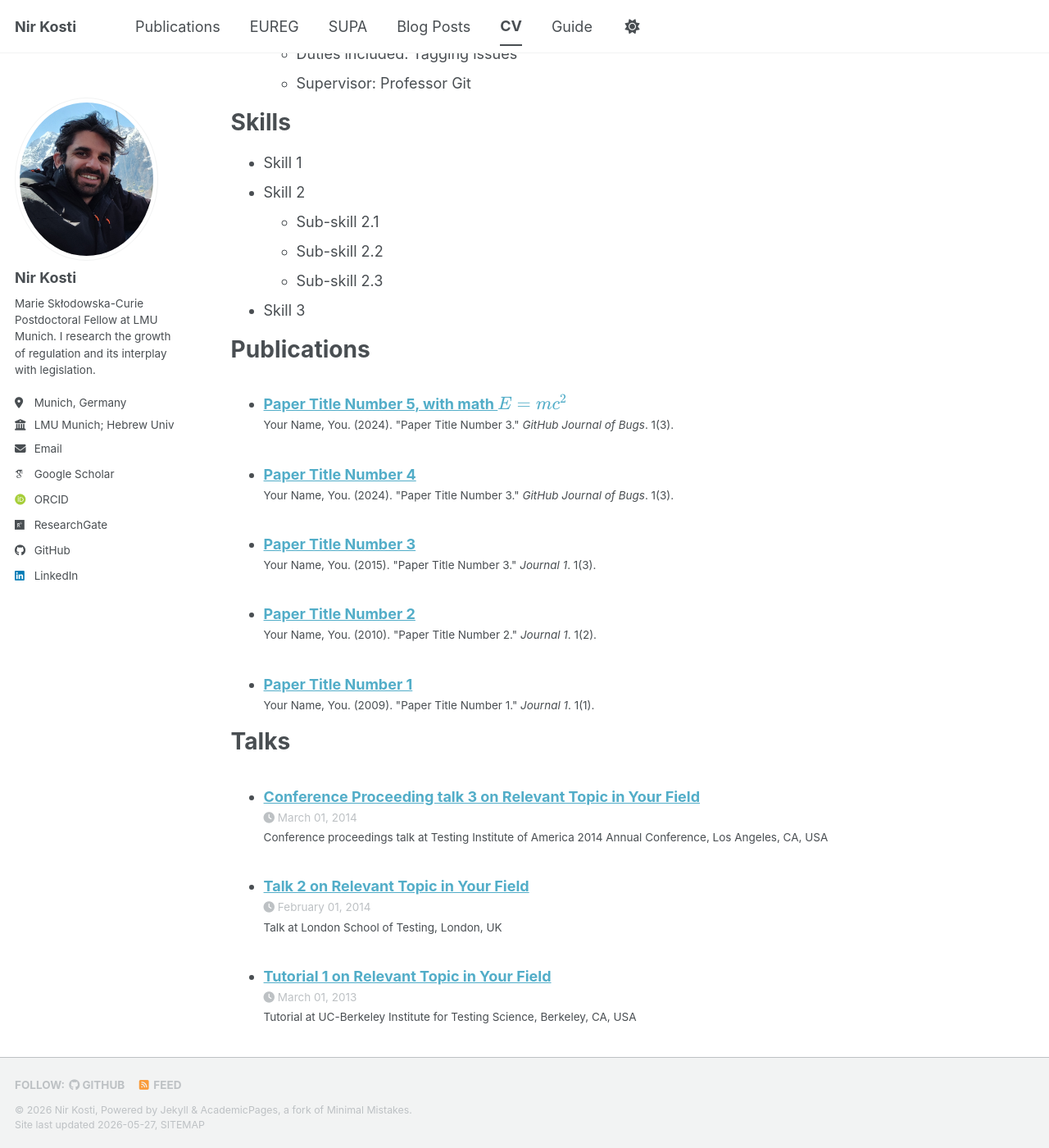
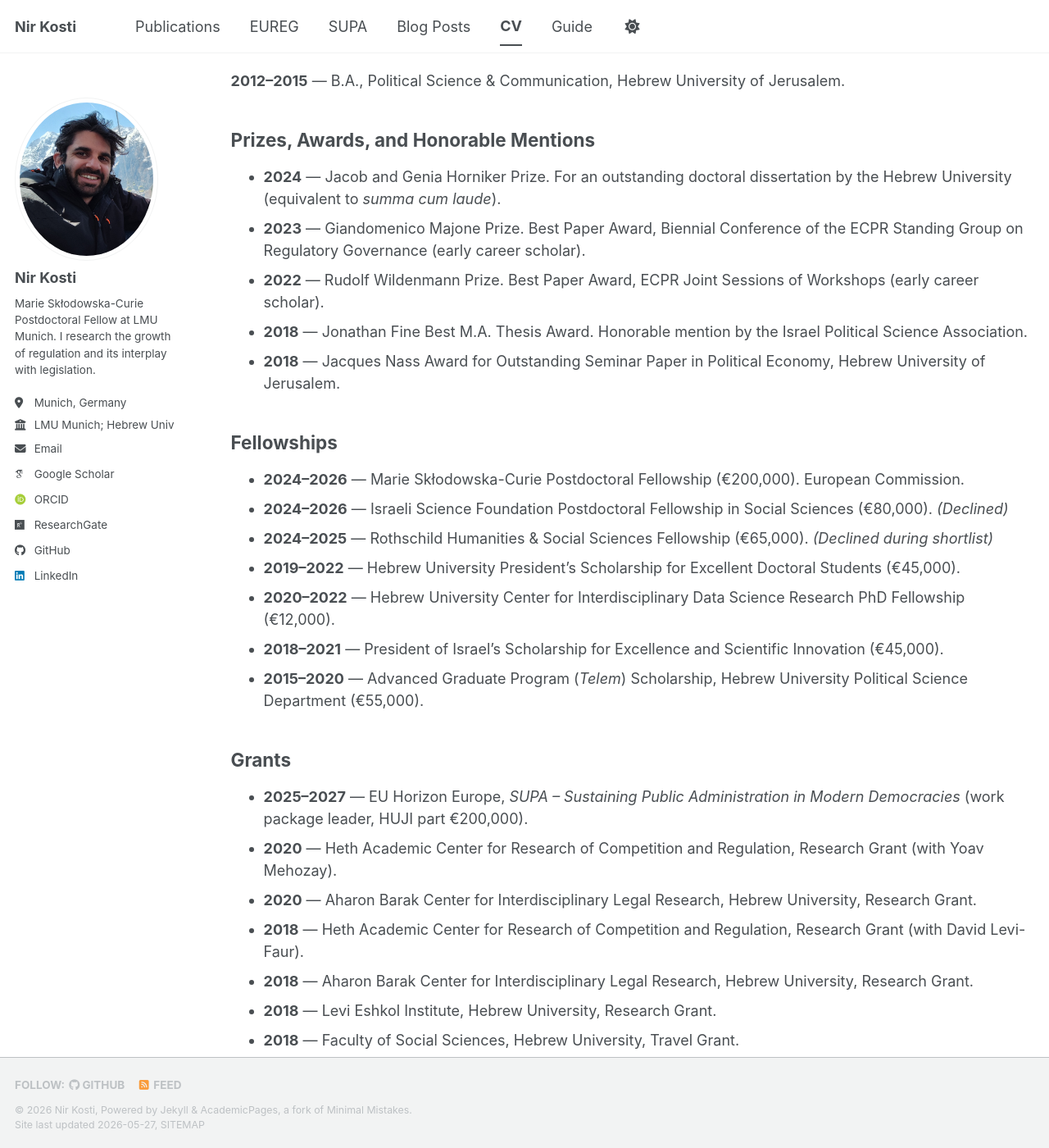
Before and after one commit to NirKosti/nirkosti.github.io, a Jekyll site: the page built from _pages/cv.md, in a window 1280 px wide and 1400 px high, scrolled down 672 px. Shown: the whole window at 82% size. Built offline with Jekyll 4.4.1, drawn with Linux system fonts in a browser that asks for light colours; some web fonts are replaced; a script bundle is joined from its source files by our own code; library files that are not in the unit come from our copies; some of the changed text lies outside the part shown.

Commit message:
Update cv.md

```diff
--- a/_pages/cv.md
+++ b/_pages/cv.md
@@ -7,58 +7,64 @@
   - /resume
 ---
 
-{% include base_path %}
+## Current Position
 
-Education
-======
-* Ph.D in Version Control Theory, GitHub University, 2018 (expected)
-* M.S. in Jekyll, GitHub University, 2014
-* B.S. in GitHub, GitHub University, 2012
+**2024–2027** — Marie Skłodowska-Curie Postdoctoral Fellow. Project: *EUREG – Unveiling European Union Regulatory Design* (EU Horizon Europe, 2021–2027). Chair of Empirical Theory and Research, Geschwister-Scholl-Institute of Political Science, LMU Munich (Host: Prof. Christoph Knill). Secondment: GOVTRUST Centre of Excellence, University of Antwerp (Host: Prof. Koen Verhoest).
 
-Work experience
-======
-* Spring 2024: Academic Pages Collaborator
-  * GitHub University
-  * Duties includes: Updates and improvements to template
-  * Supervisor: The Users
+**2025–2027** — Package Leader and Consortium Member. Project: *SUPA – Sustaining Public Administration in Modern Democracies* (EU Horizon Europe, 2021–2027). Department of Political Science, Hebrew University of Jerusalem. Leader of *Work Package 3: Legal Design and Endogenous Rule Growth*.
 
-* Fall 2015: Research Assistant
-  * GitHub University
-  * Duties included: Merging pull requests
-  * Supervisor: Professor Hub
+## Education
 
-* Summer 2015: Research Assistant
-  * GitHub University
-  * Duties included: Tagging issues
-  * Supervisor: Professor Git
+**2017–2023** — Ph.D., Political Science, Hebrew University of Jerusalem. Dissertation: *Regulating Discretion: The Institutionalization of Regulatory Discretion*. Supervisor: David Levi-Faur. Committee: Christoph Knill, Edward C. Page, Ittai Bar-Siman-Tov, Shaun Bevan. Exchange Stay: University of California, Berkeley (Host: Prof. David Vogel), six months.
 
-Skills
-======
-* Skill 1
-* Skill 2
-  * Sub-skill 2.1
-  * Sub-skill 2.2
-  * Sub-skill 2.3
-* Skill 3
+**2015–2017** — M.A. (*magna cum laude*), Political Science, Hebrew University of Jerusalem. Thesis: *Between Law and Regulation: A Law-Centered Perspective on the Production of Regulations in Israel*. Supervisor: David Levi-Faur.
 
-Publications
-======
-  <ul>{% for post in site.publications reversed %}
-    {% include archive-single-cv.html %}
-  {% endfor %}</ul>
+**2012–2015** — B.A., Political Science & Communication, Hebrew University of Jerusalem.
 
-Talks
-======
-  <ul>{% for post in site.talks reversed %}
-    {% include archive-single-talk-cv.html  %}
-  {% endfor %}</ul>
+## Prizes, Awards, and Honorable Mentions
 
-Teaching
-======
-  <ul>{% for post in site.teaching reversed %}
-    {% include archive-single-cv.html %}
-  {% endfor %}</ul>
+* **2024** — Jacob and Genia Horniker Prize. For an outstanding doctoral dissertation by the Hebrew University (equivalent to *summa cum laude*).
+* **2023** — Giandomenico Majone Prize. Best Paper Award, Biennial Conference of the ECPR Standing Group on Regulatory Governance (early career scholar).
+* **2022** — Rudolf Wildenmann Prize. Best Paper Award, ECPR Joint Sessions of Workshops (early career scholar).
+* **2018** — Jonathan Fine Best M.A. Thesis Award. Honorable mention by the Israel Political Science Association.
+* **2018** — Jacques Nass Award for Outstanding Seminar Paper in Political Economy, Hebrew University of Jerusalem.
 
-Service and leadership
-======
-* Currently signed in to 43 different slack teams
+## Fellowships
+
+* **2024–2026** — Marie Skłodowska-Curie Postdoctoral Fellowship (€200,000). European Commission.
+* **2024–2026** — Israeli Science Foundation Postdoctoral Fellowship in Social Sciences (€80,000). *(Declined)*
+* **2024–2025** — Rothschild Humanities & Social Sciences Fellowship (€65,000). *(Declined during shortlist)*
+* **2019–2022** — Hebrew University President's Scholarship for Excellent Doctoral Students (€45,000).
+* **2020–2022** — Hebrew University Center for Interdisciplinary Data Science Research PhD Fellowship (€12,000).
+* **2018–2021** — President of Israel's Scholarship for Excellence and Scientific Innovation (€45,000).
+* **2015–2020** — Advanced Graduate Program (*Telem*) Scholarship, Hebrew University Political Science Department (€55,000).
+
+## Grants
+
+* **2025–2027** — EU Horizon Europe, *SUPA – Sustaining Public Administration in Modern Democracies* (work package leader, HUJI part €200,000).
+* **2020** — Heth Academic Center for Research of Competition and Regulation, Research Grant (with Yoav Mehozay).
+* **2020** — Aharon Barak Center for Interdisciplinary Legal Research, Hebrew University, Research Grant.
+* **2018** — Heth Academic Center for Research of Competition and Regulation, Research Grant (with David Levi-Faur).
+* **2018** — Aharon Barak Center for Interdisciplinary Legal Research, Hebrew University, Research Grant.
+* **2018** — Levi Eshkol Institute, Hebrew University, Research Grant.
+* **2018** — Faculty of Social Sciences, Hebrew University, Travel Grant.
+* **2018** — International Association of Public Policy, Travel Grant.
+
+## Publications
+
+A full list of publications — journal articles, book chapters, and Hebrew-language publications — is available on the [Publications page](/publications/).
+
+## Invited Talks, Seminars, and Workshops
+
+* **2026** — Simplifying Regulation. Chair of European Politics, Zeppelin University, Germany.
+* **2025** — Advancements in Text-as-Data Methods for Political Science. University of Milan, Italy.
+* **2025** — Dynamic Governance (with Bernardo Rangoni). Robert Schuman Centre for Advanced Studies, European University Institute, Italy.
+* **2022** — Regulatory Discretion. Theories of Regulation and Governance Seminar (online).
+* **2020** — State of Emergency. Minerva Center for the Rule of Law under Extreme Conditions, University of Haifa, Israel.
+* **2019** — Regulatory Expansion (with David Levi-Faur). Siemens-Colloquium, LMU Munich, Germany.
+* **2018** — Legislative Division of Labor. Center for the Study of Law and Society, UC Berkeley, USA.
+
+## Guest Editor
+
+* **2026–** — Special issue on the simplification of EU regulation, *Journal of European Public Policy* (with Steffen Hurka and Brigitte Pircher).
+* **2019** — Special issue on legislation and regulation, *The Theory and Practice of Legislation* (with David Levi-Faur and Guy Mor).
```
